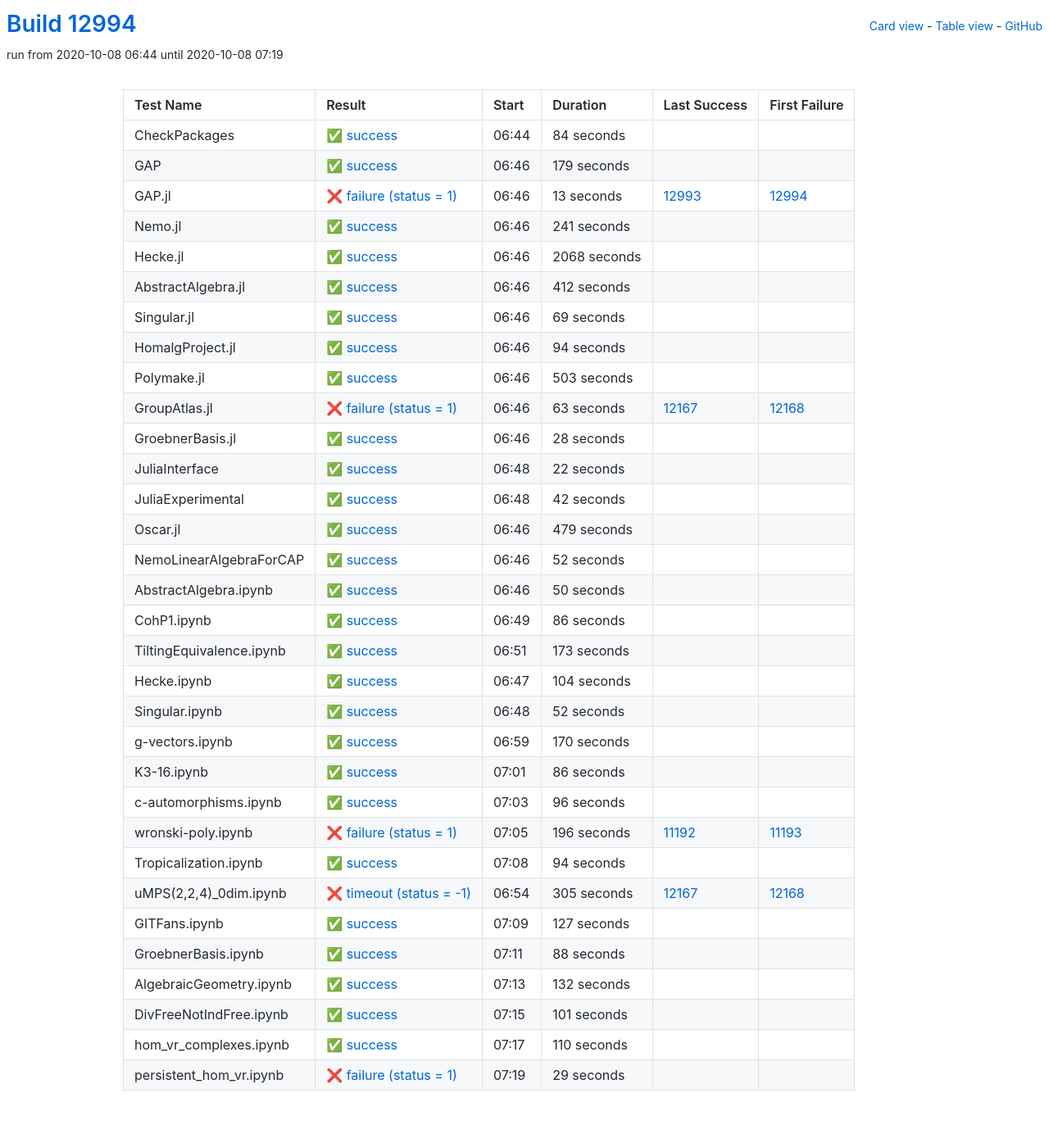
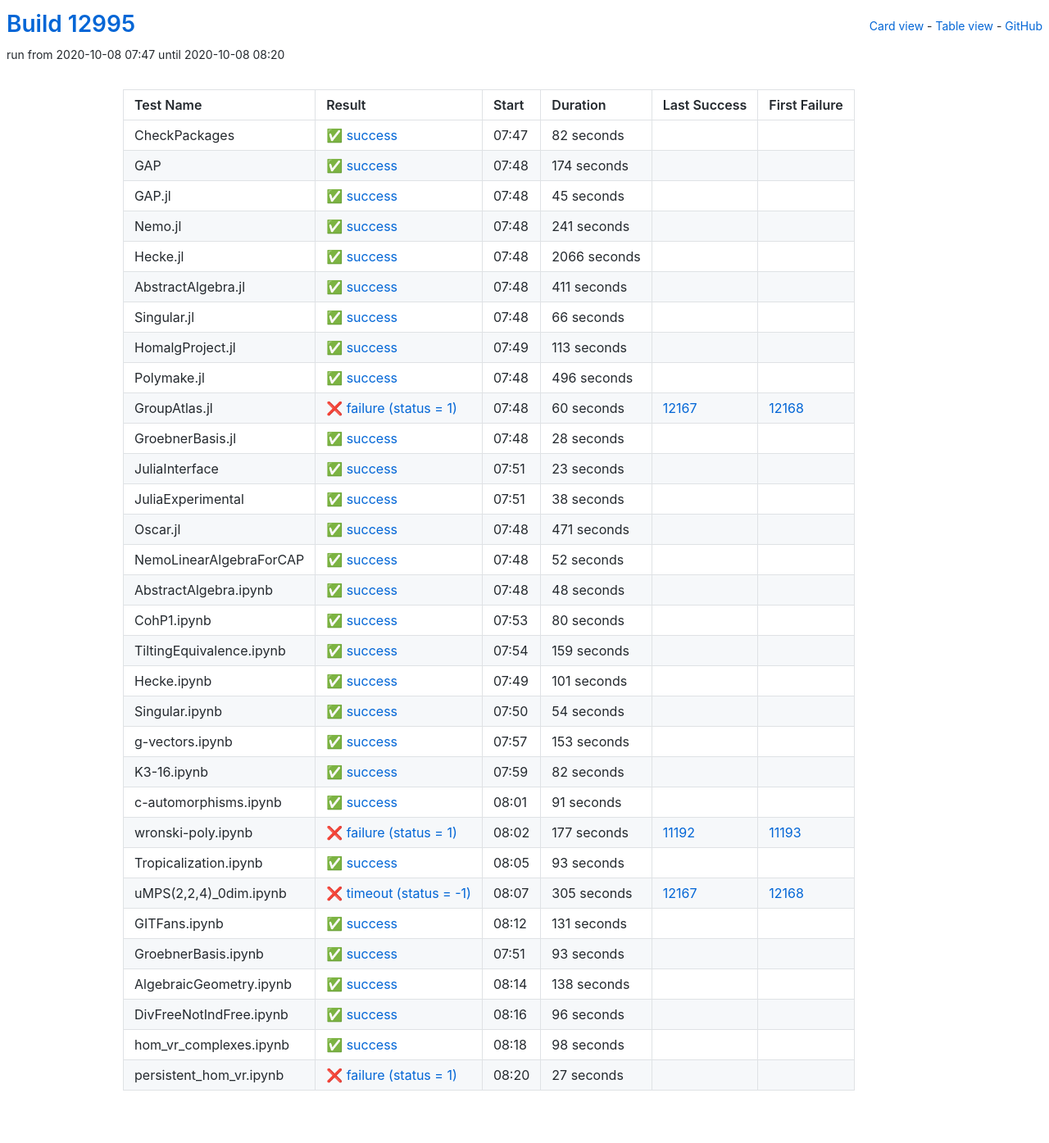
Before and after one commit to oscar-system/oscar-ci-status, a Jekyll site: the page built from table.html, in a window 1280 px wide. Shown: the whole page at 82% size. Built offline with Jekyll 4.4.1, drawn with Linux system fonts in a browser that asks for light colours.

Commit message:
Build #12995

```diff
--- a/_data/ci.yml
+++ b/_data/ci.yml
@@ -1,6 +1,6 @@
 ---
-build: 12994
-build_url: https://oscarci.mathematik.uni-kl.de/job/oscar/12994/
+build: 12995
+build_url: https://oscarci.mathematik.uni-kl.de/job/oscar/12995/
 job: oscar
 organization: oscar-system
 repo: oscar-ci-status
@@ -8,44 +8,44 @@
 tests:
 - name: CheckPackages
   id: checkpackages
-  log: https://oscarci.mathematik.uni-kl.de/job/oscar/12994/artifact/logs/build-12994/CheckPackages.log
-  start: 2020-10-08 06:44
+  log: https://oscarci.mathematik.uni-kl.de/job/oscar/12995/artifact/logs/build-12995/CheckPackages.log
+  start: 2020-10-08 07:47
   success: true
   exitcode: 0
   status: success
-  duration: 84
+  duration: 82
   last_success: false
   last_success_url:
   first_failure: false
   first_failure_url:
 - name: GAP
   id: gap
-  log: https://oscarci.mathematik.uni-kl.de/job/oscar/12994/artifact/logs/build-12994/GAP.log
-  start: 2020-10-08 06:46
+  log: https://oscarci.mathematik.uni-kl.de/job/oscar/12995/artifact/logs/build-12995/GAP.log
+  start: 2020-10-08 07:48
   success: true
   exitcode: 0
   status: success
-  duration: 179
+  duration: 174
   last_success: false
   last_success_url:
   first_failure: false
   first_failure_url:
 - name: GAP.jl
   id: gap-jl
-  log: https://oscarci.mathematik.uni-kl.de/job/oscar/12994/artifact/logs/build-12994/GAP.jl.log
-  start: 2020-10-08 06:46
-  success: false
-  exitcode: 1
-  status: failure
-  duration: 13
-  last_success: 12993
-  last_success_url: https://oscarci.mathematik.uni-kl.de/job/oscar/12993/
-  first_failure: 12994
-  first_failure_url: https://oscarci.mathematik.uni-kl.de/job/oscar/12994/
+  log: https://oscarci.mathematik.uni-kl.de/job/oscar/12995/artifact/logs/build-12995/GAP.jl.log
+  start: 2020-10-08 07:48
+  success: true
+  exitcode: 0
+  status: success
+  duration: 45
+  last_success: false
+  last_success_url:
+  first_failure: false
+  first_failure_url:
 - name: Nemo.jl
   id: nemo-jl
-  log: https://oscarci.mathematik.uni-kl.de/job/oscar/12994/artifact/logs/build-12994/Nemo.jl.log
-  start: 2020-10-08 06:46
+  log: https://oscarci.mathematik.uni-kl.de/job/oscar/12995/artifact/logs/build-12995/Nemo.jl.log
+  start: 2020-10-08 07:48
   success: true
   exitcode: 0
   status: success
@@ -56,80 +56,80 @@
   first_failure_url:
 - name: Hecke.jl
   id: hecke-jl
-  log: https://oscarci.mathematik.uni-kl.de/job/oscar/12994/artifact/logs/build-12994/Hecke.jl.log
-  start: 2020-10-08 06:46
+  log: https://oscarci.mathematik.uni-kl.de/job/oscar/12995/artifact/logs/build-12995/Hecke.jl.log
+  start: 2020-10-08 07:48
   success: true
   exitcode: 0
   status: success
-  duration: 2068
+  duration: 2066
   last_success: false
   last_success_url:
   first_failure: false
   first_failure_url:
 - name: AbstractAlgebra.jl
   id: abstractalgebra-jl
-  log: https://oscarci.mathematik.uni-kl.de/job/oscar/12994/artifact/logs/build-12994/AbstractAlgebra.jl.log
-  start: 2020-10-08 06:46
+  log: https://oscarci.mathematik.uni-kl.de/job/oscar/12995/artifact/logs/build-12995/AbstractAlgebra.jl.log
+  start: 2020-10-08 07:48
   success: true
   exitcode: 0
   status: success
-  duration: 412
+  duration: 411
   last_success: false
   last_success_url:
   first_failure: false
   first_failure_url:
 - name: Singular.jl
   id: singular-jl
-  log: https://oscarci.mathematik.uni-kl.de/job/oscar/12994/artifact/logs/build-12994/Singular.jl.log
-  start: 2020-10-08 06:46
+  log: https://oscarci.mathematik.uni-kl.de/job/oscar/12995/artifact/logs/build-12995/Singular.jl.log
+  start: 2020-10-08 07:48
   success: true
   exitcode: 0
   status: success
-  duration: 69
+  duration: 66
   last_success: false
   last_success_url:
   first_failure: false
   first_failure_url:
 - name: HomalgProject.jl
   id: homalgproject-jl
-  log: https://oscarci.mathematik.uni-kl.de/job/oscar/12994/artifact/logs/build-12994/HomalgProject.jl.log
-  start: 2020-10-08 06:46
+  log: https://oscarci.mathematik.uni-kl.de/job/oscar/12995/artifact/logs/build-12995/HomalgProject.jl.log
+  start: 2020-10-08 07:49
   success: true
   exitcode: 0
   status: success
-  duration: 94
+  duration: 113
   last_success: false
   last_success_url:
   first_failure: false
   first_failure_url:
 - name: Polymake.jl
   id: polymake-jl
-  log: https://oscarci.mathematik.uni-kl.de/job/oscar/12994/artifact/logs/build-12994/Polymake.jl.log
-  start: 2020-10-08 06:46
+  log: https://oscarci.mathematik.uni-kl.de/job/oscar/12995/artifact/logs/build-12995/Polymake.jl.log
+  start: 2020-10-08 07:48
   success: true
   exitcode: 0
   status: success
-  duration: 503
+  duration: 496
   last_success: false
   last_success_url:
   first_failure: false
   first_failure_url:
 - name: GroupAtlas.jl
   id: groupatlas-jl
-  log: https://oscarci.mathematik.uni-kl.de/job/oscar/12994/artifact/logs/build-12994/GroupAtlas.jl.log
-  start: 2020-10-08 06:46
+  log: https://oscarci.mathematik.uni-kl.de/job/oscar/12995/artifact/logs/build-12995/GroupAtlas.jl.log
+  start: 2020-10-08 07:48
   success: false
   exitcode: 1
   status: failure
-  duration: 63
+  duration: 60
   last_success: 12167
   last_success_url: https://oscarci.mathematik.uni-kl.de/job/oscar/12167/
   first_failure: 12168
   first_failure_url: https://oscarci.mathematik.uni-kl.de/job/oscar/12168/
 - name: GroebnerBasis.jl
   id: groebnerbasis-jl
-  log: https://oscarci.mathematik.uni-kl.de/job/oscar/12994/artifact/logs/build-12994/GroebnerBasis.jl.log
-  start: 2020-10-08 06:46
+  log: https://oscarci.mathematik.uni-kl.de/job/oscar/12995/artifact/logs/build-12995/GroebnerBasis.jl.log
+  start: 2020-10-08 07:48
   success: true
   exitcode: 0
   status: success
@@ -140,44 +140,44 @@
   first_failure_url:
 - name: JuliaInterface
   id: juliainterface
-  log: https://oscarci.mathematik.uni-kl.de/job/oscar/12994/artifact/logs/build-12994/JuliaInterface.log
-  start: 2020-10-08 06:48
+  log: https://oscarci.mathematik.uni-kl.de/job/oscar/12995/artifact/logs/build-12995/JuliaInterface.log
+  start: 2020-10-08 07:51
   success: true
   exitcode: 0
   status: success
-  duration: 22
+  duration: 23
   last_success: false
   last_success_url:
   first_failure: false
   first_failure_url:
 - name: JuliaExperimental
   id: juliaexperimental
-  log: https://oscarci.mathematik.uni-kl.de/job/oscar/12994/artifact/logs/build-12994/JuliaExperimental.log
-  start: 2020-10-08 06:48
+  log: https://oscarci.mathematik.uni-kl.de/job/oscar/12995/artifact/logs/build-12995/JuliaExperimental.log
+  start: 2020-10-08 07:51
   success: true
   exitcode: 0
   status: success
-  duration: 42
+  duration: 38
   last_success: false
   last_success_url:
   first_failure: false
   first_failure_url:
 - name: Oscar.jl
   id: oscar-jl
-  log: https://oscarci.mathematik.uni-kl.de/job/oscar/12994/artifact/logs/build-12994/Oscar.jl.log
-  start: 2020-10-08 06:46
+  log: https://oscarci.mathematik.uni-kl.de/job/oscar/12995/artifact/logs/build-12995/Oscar.jl.log
+  start: 2020-10-08 07:48
   success: true
   exitcode: 0
   status: success
-  duration: 479
+  duration: 471
   last_success: false
   last_success_url:
   first_failure: false
   first_failure_url:
 - name: NemoLinearAlgebraForCAP
   id: nemolinearalgebraforcap
-  log: https://oscarci.mathematik.uni-kl.de/job/oscar/12994/artifact/logs/build-12994/NemoLinearAlgebraForCAP.log
-  start: 2020-10-08 06:46
+  log: https://oscarci.mathematik.uni-kl.de/job/oscar/12995/artifact/logs/build-12995/NemoLinearAlgebraForCAP.log
+  start: 2020-10-08 07:48
   success: true
   exitcode: 0
   status: success
@@ -188,128 +188,128 @@
   first_failure_url:
 - name: AbstractAlgebra.ipynb
   id: abstractalgebra-ipynb
-  log: https://oscarci.mathematik.uni-kl.de/job/oscar/12994/artifact/logs/build-12994/AbstractAlgebra.ipynb.log
-  start: 2020-10-08 06:46
+  log: https://oscarci.mathematik.uni-kl.de/job/oscar/12995/artifact/logs/build-12995/AbstractAlgebra.ipynb.log
+  start: 2020-10-08 07:48
   success: true
   exitcode: 0
   status: success
-  duration: 50
+  duration: 48
   last_success: false
   last_success_url:
   first_failure: false
   first_failure_url:
 - name: CohP1.ipynb
   id: cohp1-ipynb
-  log: https://oscarci.mathematik.uni-kl.de/job/oscar/12994/artifact/logs/build-12994/CohP1.ipynb.log
-  start: 2020-10-08 06:49
+  log: https://oscarci.mathematik.uni-kl.de/job/oscar/12995/artifact/logs/build-12995/CohP1.ipynb.log
+  start: 2020-10-08 07:53
   success: true
   exitcode: 0
   status: success
-  duration: 86
+  duration: 80
   last_success: false
   last_success_url:
   first_failure: false
   first_failure_url:
 - name: TiltingEquivalence.ipynb
   id: tiltingequivalence-ipynb
-  log: https://oscarci.mathematik.uni-kl.de/job/oscar/12994/artifact/logs/build-12994/TiltingEquivalence.ipynb.log
-  start: 2020-10-08 06:51
+  log: https://oscarci.mathematik.uni-kl.de/job/oscar/12995/artifact/logs/build-12995/TiltingEquivalence.ipynb.log
+  start: 2020-10-08 07:54
   success: true
   exitcode: 0
   status: success
-  duration: 173
+  duration: 159
   last_success: false
   last_success_url:
   first_failure: false
   first_failure_url:
 - name: Hecke.ipynb
   id: hecke-ipynb
-  log: https://oscarci.mathematik.uni-kl.de/job/oscar/12994/artifact/logs/build-12994/Hecke.ipynb.log
-  start: 2020-10-08 06:47
+  log: https://oscarci.mathematik.uni-kl.de/job/oscar/12995/artifact/logs/build-12995/Hecke.ipynb.log
+  start: 2020-10-08 07:49
   success: true
   exitcode: 0
   status: success
-  duration: 104
+  duration: 101
   last_success: false
   last_success_url:
   first_failure: false
   first_failure_url:
 - name: Singular.ipynb
   id: singular-ipynb
-  log: https://oscarci.mathematik.uni-kl.de/job/oscar/12994/artifact/logs/build-12994/Singular.ipynb.log
-  start: 2020-10-08 06:48
+  log: https://oscarci.mathematik.uni-kl.de/job/oscar/12995/artifact/logs/build-12995/Singular.ipynb.log
+  start: 2020-10-08 07:50
   success: true
   exitcode: 0
   status: success
-  duration: 52
+  duration: 54
   last_success: false
   last_success_url:
   first_failure: false
   first_failure_url:
 - name: g-vectors.ipynb
   id: g-vectors-ipynb
-  log: https://oscarci.mathematik.uni-kl.de/job/oscar/12994/artifact/logs/build-12994/g-vectors.ipynb.log
-  start: 2020-10-08 06:59
+  log: https://oscarci.mathematik.uni-kl.de/job/oscar/12995/artifact/logs/build-12995/g-vectors.ipynb.log
+  start: 2020-10-08 07:57
   success: true
   exitcode: 0
   status: success
-  duration: 170
+  duration: 153
   last_success: false
   last_success_url:
   first_failure: false
   first_failure_url:
 - name: K3-16.ipynb
   id: k3-16-ipynb
-  log: https://oscarci.mathematik.uni-kl.de/job/oscar/12994/artifact/logs/build-12994/K3-16.ipynb.log
-  start: 2020-10-08 07:01
+  log: https://oscarci.mathematik.uni-kl.de/job/oscar/12995/artifact/logs/build-12995/K3-16.ipynb.log
+  start: 2020-10-08 07:59
   success: true
   exitcode: 0
   status: success
-  duration: 86
+  duration: 82
   last_success: false
   last_success_url:
   first_failure: false
   first_failure_url:
 - name: c-automorphisms.ipynb
   id: c-automorphisms-ipynb
-  log: https://oscarci.mathematik.uni-kl.de/job/oscar/12994/artifact/logs/build-12994/c-automorphisms.ipynb.log
-  start: 2020-10-08 07:03
+  log: https://oscarci.mathematik.uni-kl.de/job/oscar/12995/artifact/logs/build-12995/c-automorphisms.ipynb.log
+  start: 2020-10-08 08:01
   success: true
   exitcode: 0
   status: success
-  duration: 96
+  duration: 91
   last_success: false
   last_success_url:
   first_failure: false
   first_failure_url:
 - name: wronski-poly.ipynb
   id: wronski-poly-ipynb
-  log: https://oscarci.mathematik.uni-kl.de/job/oscar/12994/artifact/logs/build-12994/wronski-poly.ipynb.log
-  start: 2020-10-08 07:05
+  log: https://oscarci.mathematik.uni-kl.de/job/oscar/12995/artifact/logs/build-12995/wronski-poly.ipynb.log
+  start: 2020-10-08 08:02
   success: false
   exitcode: 1
   status: failure
-  duration: 196
+  duration: 177
   last_success: 11192
   last_success_url: https://oscarci.mathematik.uni-kl.de/job/oscar/11192/
   first_failure: 11193
   first_failure_url: https://oscarci.mathematik.uni-kl.de/job/oscar/11193/
 - name: Tropicalization.ipynb
   id: tropicalization-ipynb
-  log: https://oscarci.mathematik.uni-kl.de/job/oscar/12994/artifact/logs/build-12994/Tropicalization.ipynb.log
-  start: 2020-10-08 07:08
+  log: https://oscarci.mathematik.uni-kl.de/job/oscar/12995/artifact/logs/build-12995/Tropicalization.ipynb.log
+  start: 2020-10-08 08:05
   success: true
   exitcode: 0
   status: success
-  duration: 94
+  duration: 93
   last_success: false
   last_success_url:
   first_failure: false
   first_failure_url:
 - name: uMPS(2,2,4)_0dim.ipynb
   id: umps-2-2-4-0dim-ipynb
-  log: https://oscarci.mathematik.uni-kl.de/job/oscar/12994/artifact/logs/build-12994/uMPS-2-2-4-_0dim.ipynb.log
-  start: 2020-10-08 06:54
+  log: https://oscarci.mathematik.uni-kl.de/job/oscar/12995/artifact/logs/build-12995/uMPS-2-2-4-_0dim.ipynb.log
+  start: 2020-10-08 08:07
   success: false
   exitcode: -1
   status: timeout
@@ -320,72 +320,72 @@
   first_failure_url: https://oscarci.mathematik.uni-kl.de/job/oscar/12168/
 - name: GITFans.ipynb
   id: gitfans-ipynb
-  log: https://oscarci.mathematik.uni-kl.de/job/oscar/12994/artifact/logs/build-12994/GITFans.ipynb.log
-  start: 2020-10-08 07:09
+  log: https://oscarci.mathematik.uni-kl.de/job/oscar/12995/artifact/logs/build-12995/GITFans.ipynb.log
+  start: 2020-10-08 08:12
   success: true
   exitcode: 0
   status: success
-  duration: 127
+  duration: 131
   last_success: false
   last_success_url:
   first_failure: false
   first_failure_url:
 - name: GroebnerBasis.ipynb
   id: groebnerbasis-ipynb
-  log: https://oscarci.mathematik.uni-kl.de/job/oscar/12994/artifact/logs/build-12994/GroebnerBasis.ipynb.log
-  start: 2020-10-08 07:11
+  log: https://oscarci.mathematik.uni-kl.de/job/oscar/12995/artifact/logs/build-12995/GroebnerBasis.ipynb.log
+  start: 2020-10-08 07:51
   success: true
   exitcode: 0
   status: success
-  duration: 88
+  duration: 93
   last_success: false
   last_success_url:
   first_failure: false
   first_failure_url:
 - name: AlgebraicGeometry.ipynb
   id: algebraicgeometry-ipynb
-  log: https://oscarci.mathematik.uni-kl.de/job/oscar/12994/artifact/logs/build-12994/AlgebraicGeometry.ipynb.log
-  start: 2020-10-08 07:13
+  log: https://oscarci.mathematik.uni-kl.de/job/oscar/12995/artifact/logs/build-12995/AlgebraicGeometry.ipynb.log
+  start: 2020-10-08 08:14
   success: true
   exitcode: 0
   status: success
-  duration: 132
+  duration: 138
   last_success: false
   last_success_url:
   first_failure: false
   first_failure_url:
 - name: DivFreeNotIndFree.ipynb
   id: divfreenotindfree-ipynb
-  log: https://oscarci.mathematik.uni-kl.de/job/oscar/12994/artifact/logs/build-12994/DivFreeNotIndFree.ipynb.log
-  start: 2020-10-08 07:15
+  log: https://oscarci.mathematik.uni-kl.de/job/oscar/12995/artifact/logs/build-12995/DivFreeNotIndFree.ipynb.log
+  start: 2020-10-08 08:16
   success: true
   exitcode: 0
   status: success
-  duration: 101
+  duration: 96
   last_success: false
   last_success_url:
   first_failure: false
   first_failure_url:
 - name: hom_vr_complexes.ipynb
   id: hom-vr-complexes-ipynb
-  log: https://oscarci.mathematik.uni-kl.de/job/oscar/12994/artifact/logs/build-12994/hom_vr_complexes.ipynb.log
-  start: 2020-10-08 07:17
+  log: https://oscarci.mathematik.uni-kl.de/job/oscar/12995/artifact/logs/build-12995/hom_vr_complexes.ipynb.log
+  start: 2020-10-08 08:18
   success: true
   exitcode: 0
   status: success
-  duration: 110
+  duration: 98
   last_success: false
   last_success_url:
   first_failure: false
   first_failure_url:
 - name: persistent_hom_vr.ipynb
   id: persistent-hom-vr-ipynb
-  log: https://oscarci.mathematik.uni-kl.de/job/oscar/12994/artifact/logs/build-12994/persistent_hom_vr.ipynb.log
-  start: 2020-10-08 07:19
+  log: https://oscarci.mathematik.uni-kl.de/job/oscar/12995/artifact/logs/build-12995/persistent_hom_vr.ipynb.log
+  start: 2020-10-08 08:20
   success: false
   exitcode: 1
   status: failure
-  duration: 29
+  duration: 27
   last_success: false
   last_success_url:
   first_failure: false
```
Also changed, not shown: README.md.
